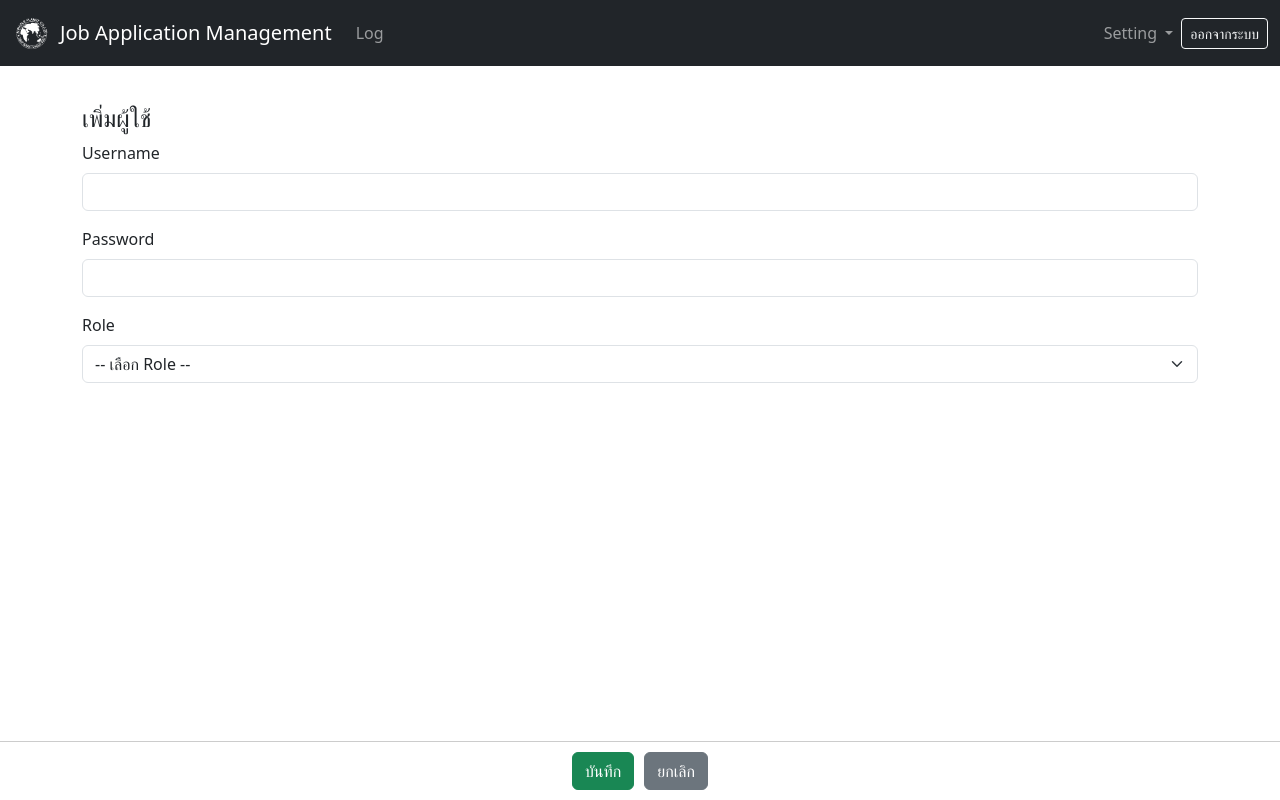
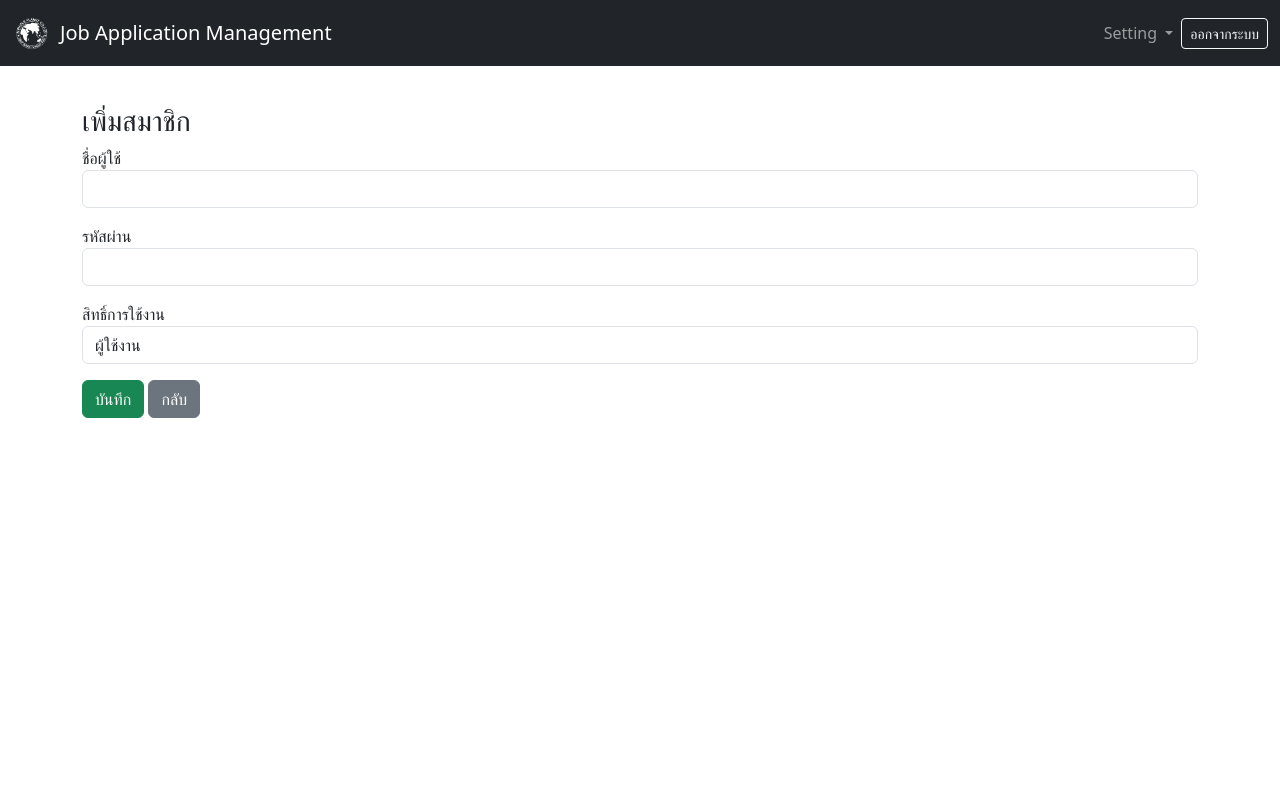
Before and after one commit to kittinat2000/Job-Application-Form, a PHP site: page /user_add.php in a window 1280 px wide. Run offline with PHP 8.4, Linux system fonts and the light colour scheme; a user stored in the database is signed in.

Commit message:
ระบบสมาชิก

```diff
--- a/JAF_DB_Fortest.sql
+++ b/JAF_DB_Fortest.sql
@@ -49,9 +49,3 @@ CREATE TABLE branches (
     branch_name VARCHAR(255) NOT NULL UNIQUE,
     phonenumber VARCHAR(25) NOT NULL,
 );
-
--- เพิ่มข้อมูลสาขาตัวอย่าง
-INSERT INTO branches (branch_name) VALUES
-('สาขาที่ 1 - อ่อนนุช','089999999'),
-('สาขาที่ 2 - บางนา','089999998'),
-('สาขาที่ 3 - สาธุ','089999997');
--- a/nav.php
+++ b/nav.php
@@ -11,13 +11,13 @@
       </button>
 
       <!-- เมนูหลัก -->
-      <div class="collapse navbar-collapse" id="navbarNav">
+      <!-- <div class="collapse navbar-collapse" id="navbarNav">
         <ul class="navbar-nav me-auto">
 
           <li class="nav-item">
             <a class="nav-link" href="log.php">Log</a>
           </li>
-        </ul>
+        </ul> -->
 
         <!-- ปุ่มด้านขวา -->
         <ul class="navbar-nav ms-auto">
--- a/user_add.php
+++ b/user_add.php
@@ -1,67 +1,53 @@
 <?php
-// add_user.php
-session_start();
-if (!isset($_SESSION['username']) || $_SESSION['role'] != 'admin') {
-    header('Location: login.php');
+include 'config.php';
+
+if ($_SERVER["REQUEST_METHOD"] == "POST") {
+    $username = $_POST['username'];
+    $password = password_hash($_POST['password'], PASSWORD_DEFAULT); // เข้ารหัส
+    $role = $_POST['role'];
+
+    $sql = "INSERT INTO users (username, password, role) VALUES (?, ?, ?)";
+    $stmt = $conn->prepare($sql);
+    $stmt->bind_param("sss", $username, $password, $role);
+
+    if ($stmt->execute()) {
+        header("Location: user_manage.php");
         exit;
+    } else {
+        echo "เกิดข้อผิดพลาด: " . $conn->error;
+    }
 }
 ?>
+
 <!DOCTYPE html>
 <html lang="th">
 <head>
   <meta charset="UTF-8">
-<title>เพิ่มผู้ใช้</title>
-<meta name="viewport" content="width=device-width, initial-scale=1">
+  <title>เพิ่มสมาชิก</title>
   <link rel="stylesheet" href="assets/style_back_office.css">
-  <link rel="stylesheet" href="https://cdnjs.cloudflare.com/ajax/libs/font-awesome/6.0.0/css/all.min.css" integrity="..." crossorigin="anonymous" referrerpolicy="no-referrer" />
   <link href="https://cdn.jsdelivr.net/npm/bootstrap@5.3.0/dist/css/bootstrap.min.css" rel="stylesheet">
-<style>
-    .bottom-bar {
-        position: fixed;
-        bottom: 0;
-        left: 0;
-        width: 100%;
-        background: #fff;
-        border-top: 1px solid #ccc;
-        padding: 10px;
-        display: flex;
-        justify-content: center;
-        gap: 10px;
-        z-index: 999;
-    }
-</style>
 </head>
-<body>
-
+<body class="container mt-4">
     <?php include 'nav.php'; ?>
-
-<div class="container mt-4">
-    <h4>เพิ่มผู้ใช้</h4>
-    <form action="save_user.php" method="POST">
+  <h3>เพิ่มสมาชิก</h3>
+  <form method="post">
     <div class="mb-3">
-            <label class="form-label">Username</label>
+      <label>ชื่อผู้ใช้</label>
       <input type="text" name="username" class="form-control" required>
     </div>
     <div class="mb-3">
-            <label class="form-label">Password</label>
+      <label>รหัสผ่าน</label>
       <input type="password" name="password" class="form-control" required>
     </div>
     <div class="mb-3">
-            <label class="form-label">Role</label>
-            <select name="role" class="form-select" required>
-                <option value="">-- เลือก Role --</option>
-                <option value="admin">Admin</option>
-                <option value="it">IT</option>
-                <option value="mt">MT</option>
+      <label>สิทธิ์การใช้งาน</label>
+      <select name="role" class="form-control">
+        <option value="user">ผู้ใช้งาน</option>
+        <option value="admin">ผู้ดูแลระบบ</option>
       </select>
     </div>
-        <!-- ปุ่มจะอยู่ข้างล่าง -->
-        <div class="bottom-bar">
     <button type="submit" class="btn btn-success">บันทึก</button>
-            <a href="manage_users.php" class="btn btn-secondary">ยกเลิก</a>
-        </div>
+    <a href="user_manage.php" class="btn btn-secondary">กลับ</a>
   </form>
-</div>
-
 </body>
 </html>
```
Also changed, not shown: config-server.php (added, +16 -0 lines), function/delete_user.php (added, +14 -0 lines), user_edit.php (added, +73 -0 lines), user_manage.php (+26 -21 lines). Lines whose indentation alone changed are shown as unchanged.
